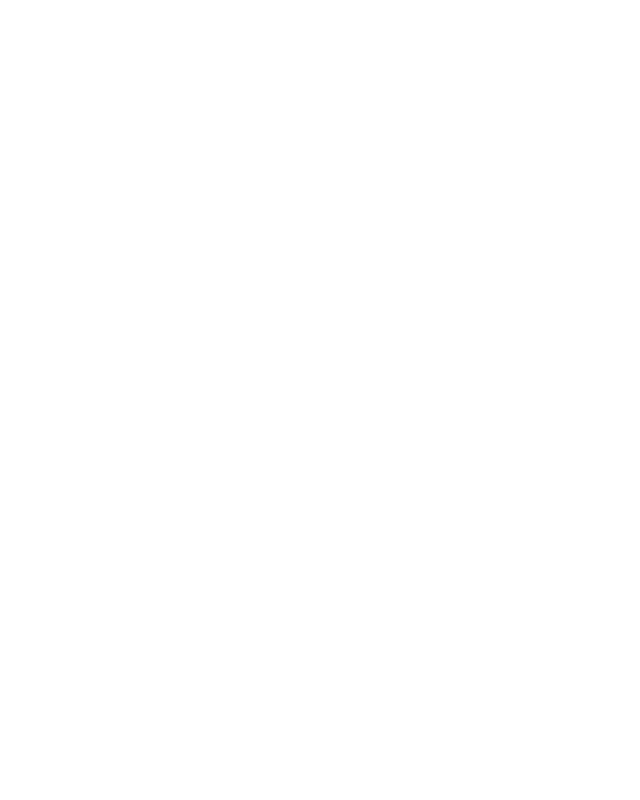
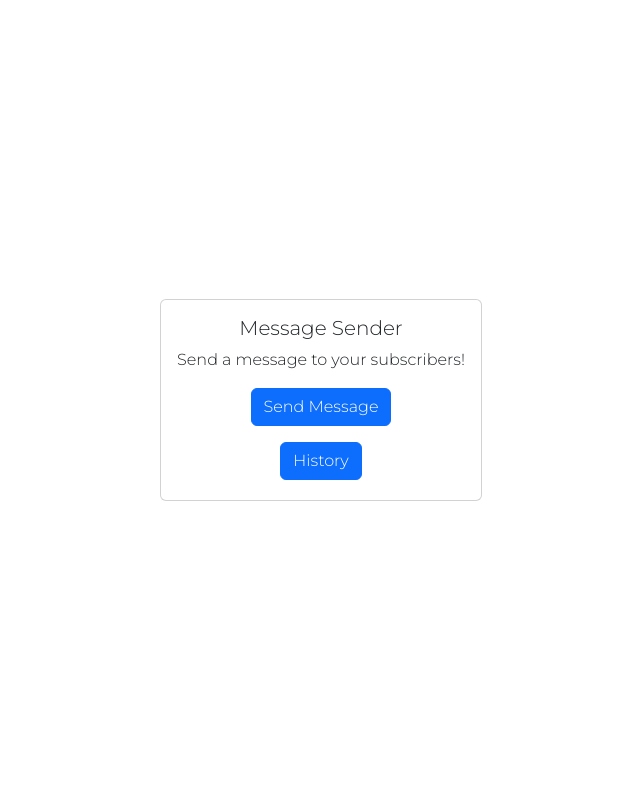
Before and after one commit to yelamanfazyl/send-messages, a Django app: page / in a window 1280 px wide. Before the commit the part shown is empty. Shown: the whole page, without its empty margins (319-959 px from the left). Run offline with Django 4.2, Linux system fonts and the light colour scheme.

Commit message:
Added home page

```diff
--- a/sendmsg/templates/sendmsg/index.html
+++ b/sendmsg/templates/sendmsg/index.html
@@ -10,13 +10,23 @@
     <style>
         @import url('https://fonts.googleapis.com/css2?family=Montserrat:wght@300&display=swap');
 
-        body{
+        html, body{
+            height: 100%;
             font-family: 'Montserrat', sans-serif;
         }
     </style>
 </head>
 <body>
-
+    <div class="h-100 d-flex align-items-center justify-content-center">
+        <div class="card text-center">
+            <div class="card-body">
+                <h5 class="card-title">Message Sender</h5>
+                <p class="card-text">Send a message to your subscribers!</p>
+                <p><a href="/sendmessage" class="btn btn-primary">Send Message</a></p>
+                <p class="my-1"><a href="/history" class="btn btn-primary">History</a></p>
+            </div>
+        </div>
+    </div>
 
 
 <script src="https://cdn.jsdelivr.net/npm/bootstrap@5.2.3/dist/js/bootstrap.bundle.min.js" integrity="sha384-kenU1KFdBIe4zVF0s0G1M5b4hcpxyD9F7jL+jjXkk+Q2h455rYXK/7HAuoJl+0I4" crossorigin="anonymous"></script>
--- a/sendmsg/urls.py
+++ b/sendmsg/urls.py
@@ -5,4 +5,5 @@ from . import views
 urlpatterns = [
     path('', views.index, name='index'),
     path('sendmessage', views.messageform, name='messageform'),
+    path('history', views.history, name='history')
 ]
--- a/sendmsg/views.py
+++ b/sendmsg/views.py
@@ -51,3 +51,8 @@ def messageform(request):
 
 def index(request):
     return render(request, 'sendmsg/index.html')
+
+def history(request):
+    if request.method == 'GET':
+        messages = Message.objects.all()
+        return render(request, 'sendmsg/history.html', {'messages': messages})
```
